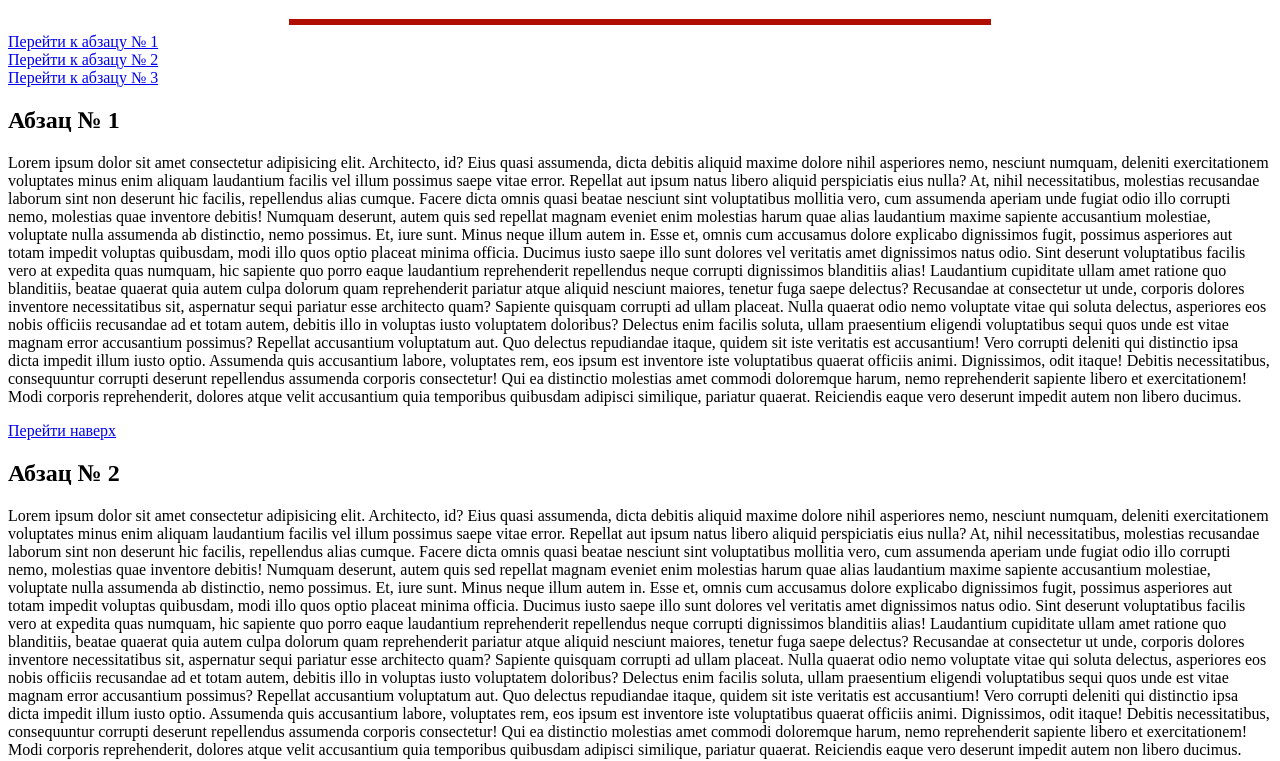
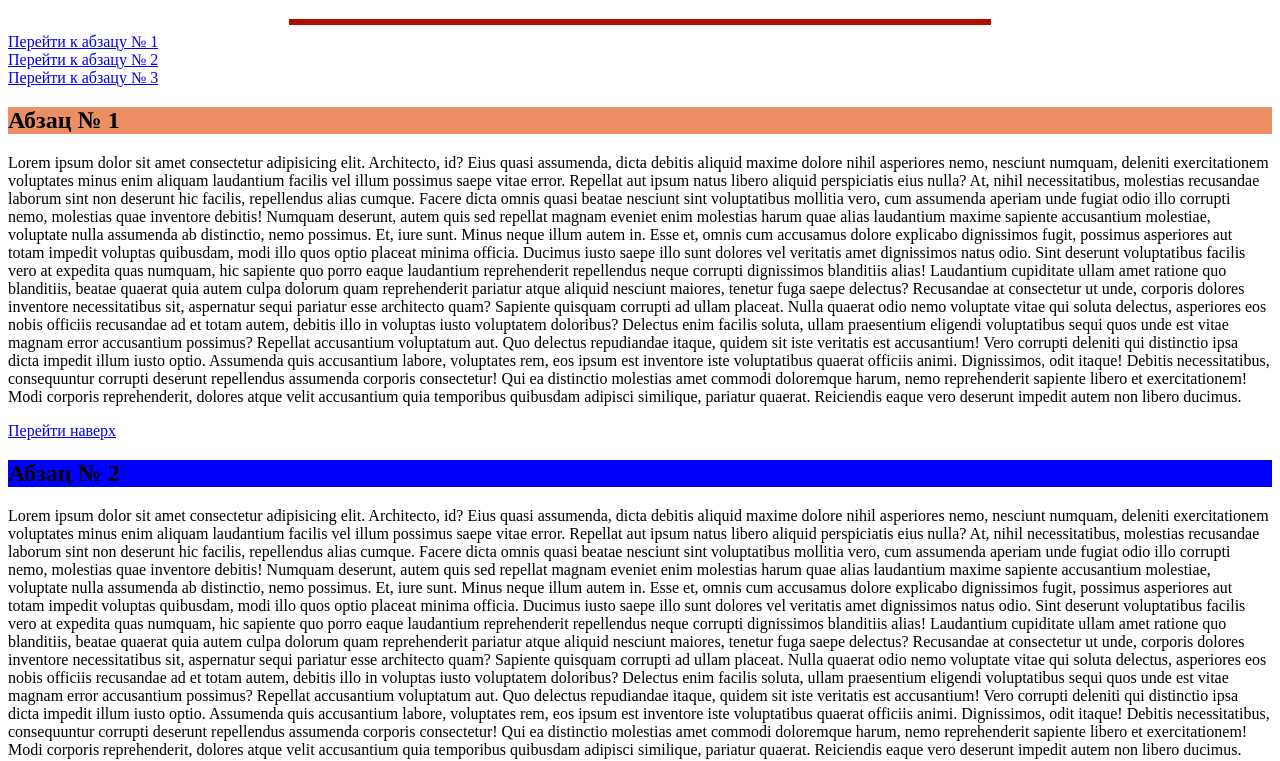
Before and after one commit to Dm2065/Web-lesson, a plain HTML site: page Уроки/ВебДевелоперБлог/Урок 49/main.html in a window 1280 px wide. Shown: the part 61-822 px from the top of the page. Drawn offline with Linux system fonts and the light colour scheme.

Commit message:
добавил пример использования стиля

```diff
--- a/Уроки/ВебДевелоперБлог/Урок 49/main.html
+++ b/Уроки/ВебДевелоперБлог/Урок 49/main.html
@@ -7,7 +7,15 @@
     <meta name="viewport" content="width=device-width, initial-scale=1.0">
     <title>Document</title>
 </head>
+<style>
+h2{
+    background-color: blue;
+}
+h2#hid1{
+    background-color: rgb(237, 143, 100);
+}
 
+</style>
 <body id="top">
     <h1 style="text-align: center;">Как сделать якорь внутри страницы</h1>
     <hr width="700" color="#blue" size="6">
```
